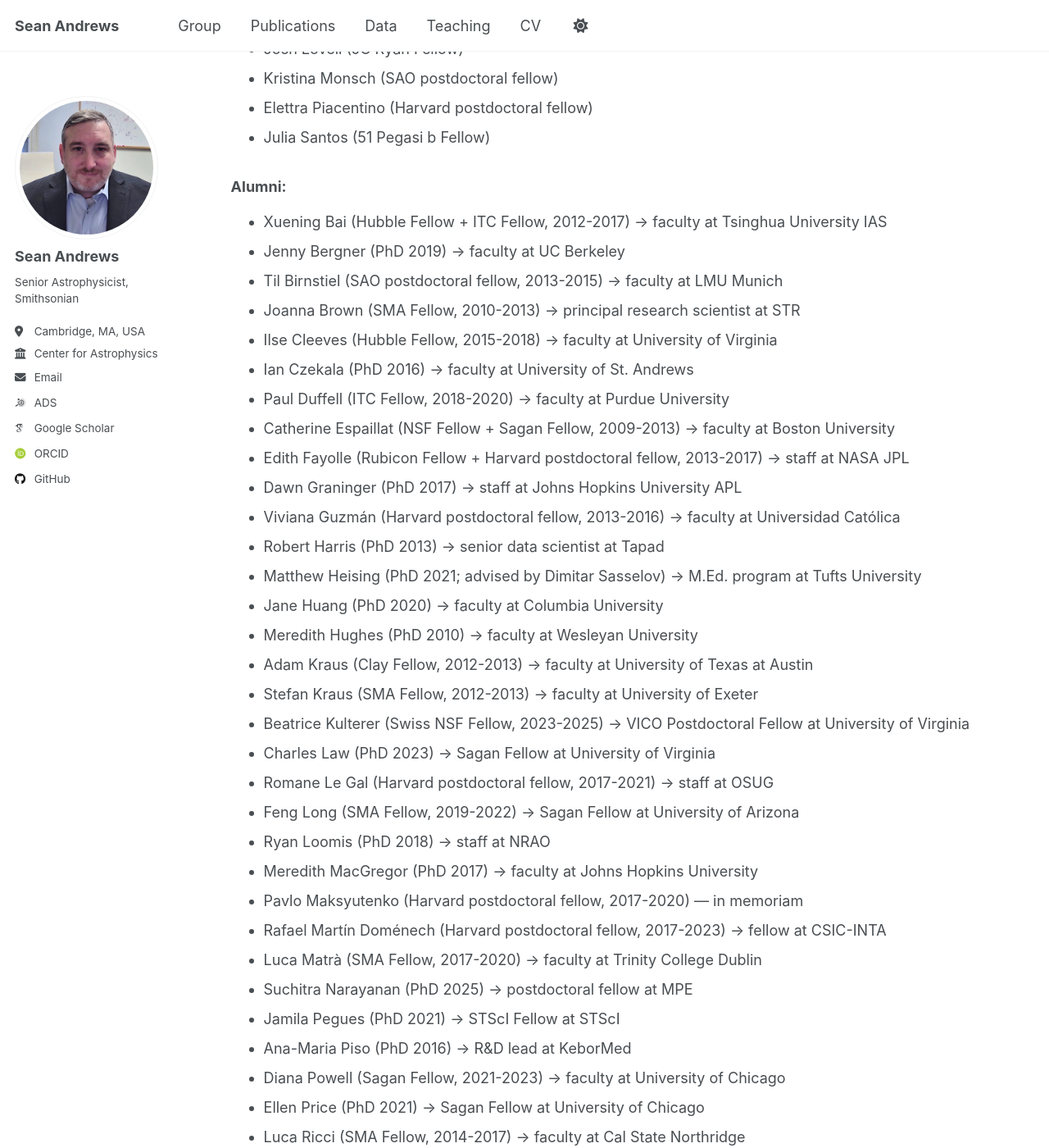
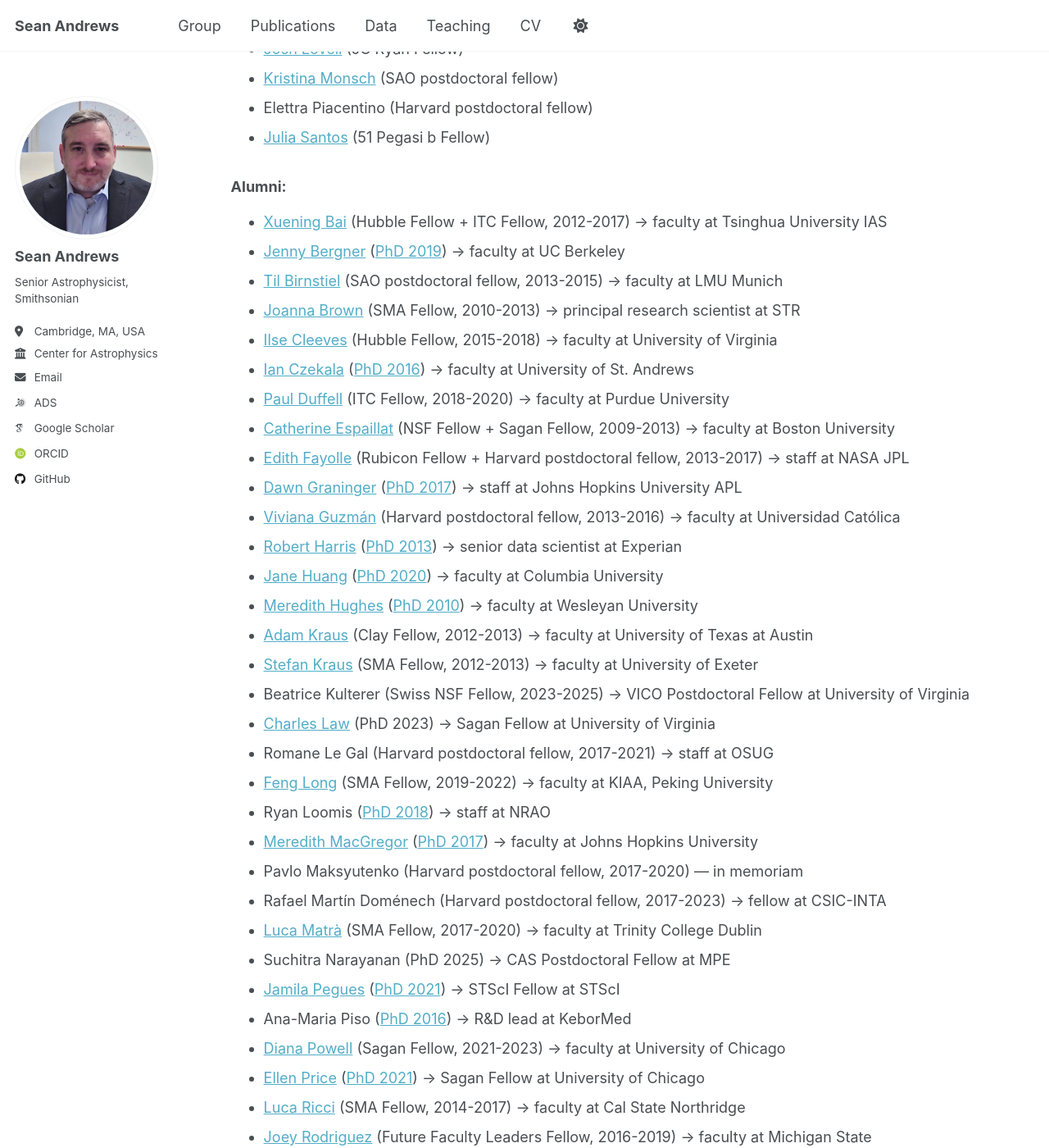
Before and after one commit to seanandrews/seanandrews.github.io, a Jekyll site: the page built from _pages/group.md, in a window 1280 px wide and 1400 px high, scrolled down 754 px. Shown: the whole window at 82% size. Built offline with Jekyll 4.4.1, drawn with Linux system fonts in a browser that asks for light colours; some web fonts are replaced; a script that is not in the unit is left out; some of the changed text lies outside the part shown.

Commit message:
Update group.md

```diff
--- a/_pages/group.md
+++ b/_pages/group.md
@@ -9,7 +9,7 @@ redirect_from:
 
 {% include base_path %}
 
-We run a joint group environment that combines the research programs of three CfA staff members — Sean Andrews, Karin Öberg, and David Wilner — and uses astronomical observations, theory and modeling, and laboratory astrochemistry experiments to learn about (star and) planet formation.
+We run a joint group environment that combines the research programs of three CfA staff members — [Sean Andrews](https://seanandrews.github.io), [Karin Öberg](https://karinoberg.cfa.harvard.edu), and [David Wilner](https://lweb.cfa.harvard.edu/~dwilner/) — and uses astronomical observations, theory and modeling, and laboratory astrochemistry experiments to learn about (star and) planet formation.
 
 ### Current Graduate Students:
 
@@ -18,60 +18,59 @@ We run a joint group environment that combines the research programs of three Cf
 - Alexandra McKinnon
 - Jéa Redai
 - Clara Ross
-- Alexia Simon
+- [Alexia Simon](https://alexiasimon.github.io/Alexia-Simon-Astrochemistry/)
 - Elizabeth (Liza) Yunerman
-- Qijia Zhou
+- [Qijia Zhou](https://qijiazhou.github.io)
 
 
 ### Current Postdoctoral Fellows:
 
-- Alice Booth (Clay Fellow)
-- Michelle Brann (Harvard postdoctoral fellow)
-- Jenny Calahan (Kavli-Laukien Origins Fellow)
-- Adolfo Carvalho (SAO postdoctoral fellow)
-- Josh Lovell (JC Ryan Fellow)
-- Kristina Monsch (SAO postdoctoral fellow)
+- [Alice Booth](https://sites.google.com/view/alice-s-booth/) (Clay Fellow)
+- [Michelle Brann](https://www.michellebrann.com) (Harvard postdoctoral fellow)
+- [Jenny Calahan](https://jkcalahan.github.io) (Kavli-Laukien Origins Fellow)
+- [Adolfo Carvalho](https://www.adolfocarvalho.com) (SAO postdoctoral fellow)
+- [Josh Lovell](https://astrojlovell.github.io) (JC Ryan Fellow)
+- [Kristina Monsch](https://sites.google.com/site/kristinamonsch/home) (SAO postdoctoral fellow)
 - Elettra Piacentino (Harvard postdoctoral fellow)
-- Julia Santos (51 Pegasi b Fellow)
+- [Julia Santos](https://juliacsantos.com) (51 Pegasi b Fellow)
 
 
 ### Alumni:
 
-- Xuening Bai (Hubble Fellow + ITC Fellow, 2012-2017) → faculty at Tsinghua University IAS
-- Jenny Bergner (PhD 2019) → faculty at UC Berkeley
-- Til Birnstiel (SAO postdoctoral fellow, 2013-2015) → faculty at LMU Munich
-- Joanna Brown (SMA Fellow, 2010-2013) → principal research scientist at STR
-- Ilse Cleeves (Hubble Fellow, 2015-2018) → faculty at University of Virginia
-- Ian Czekala (PhD 2016) → faculty at University of St. Andrews
-- Paul Duffell (ITC Fellow, 2018-2020) → faculty at Purdue University
-- Catherine Espaillat (NSF Fellow + Sagan Fellow, 2009-2013) → faculty at Boston University
-- Edith Fayolle (Rubicon Fellow + Harvard postdoctoral fellow, 2013-2017) → staff at NASA JPL
-- Dawn Graninger (PhD 2017) → staff at Johns Hopkins University APL
-- Viviana Guzmán (Harvard postdoctoral fellow, 2013-2016) → faculty at Universidad Católica
-- Robert Harris (PhD 2013) → senior data scientist at Tapad
-- Matthew Heising (PhD 2021; advised by Dimitar Sasselov) → M.Ed. program at Tufts University
-- Jane Huang (PhD 2020) → faculty at Columbia University
-- Meredith Hughes (PhD 2010) → faculty at Wesleyan University
-- Adam Kraus (Clay Fellow, 2012-2013) → faculty at University of Texas at Austin
-- Stefan Kraus (SMA Fellow, 2012-2013) → faculty at University of Exeter
+- [Xuening Bai](https://i.astro.tsinghua.edu.cn/~xbai/) (Hubble Fellow + ITC Fellow, 2012-2017) → faculty at Tsinghua University IAS
+- [Jenny Bergner](https://jbergner.com) ([PhD 2019](https://ui.adsabs.harvard.edu/abs/2019PhDT.......143B/abstract)) → faculty at UC Berkeley
+- [Til Birnstiel](https://www.physik.lmu.de/observatory/en/research/stars-planets-and-life/planet-formation-and-protoplanetary-disks/) (SAO postdoctoral fellow, 2013-2015) → faculty at LMU Munich
+- [Joanna Brown](https://www.linkedin.com/in/joanna-brown-b1511357) (SMA Fellow, 2010-2013) → principal research scientist at STR
+- [Ilse Cleeves](https://www.astrocleeves.group) (Hubble Fellow, 2015-2018) → faculty at University of Virginia
+- [Ian Czekala](https://iancze.github.io) ([PhD 2016](https://ui.adsabs.harvard.edu/abs/2016PhDT.......260C/abstract)) → faculty at University of St. Andrews
+- [Paul Duffell](https://www.physics.purdue.edu/duffell/members.html) (ITC Fellow, 2018-2020) → faculty at Purdue University
+- [Catherine Espaillat](https://sites.bu.edu/cce/) (NSF Fellow + Sagan Fellow, 2009-2013) → faculty at Boston University
+- [Edith Fayolle](https://science.jpl.nasa.gov/people/fayolle/) (Rubicon Fellow + Harvard postdoctoral fellow, 2013-2017) → staff at NASA JPL
+- [Dawn Graninger](https://www.jhuapl.edu/about/people/dawn-graninger) ([PhD 2017](https://ui.adsabs.harvard.edu/abs/2017PhDT.......214G/abstract)) → staff at Johns Hopkins University APL
+- [Viviana Guzmán](https://vvguzman.com) (Harvard postdoctoral fellow, 2013-2016) → faculty at Universidad Católica
+- [Robert Harris](https://www.linkedin.com/in/robert-harris-94b21831) ([PhD 2013](https://ui.adsabs.harvard.edu/abs/2013PhDT.......231H/abstract)) → senior data scientist at Experian
+- [Jane Huang](http://janehuang.astro.columbia.edu) ([PhD 2020](https://ui.adsabs.harvard.edu/abs/2020PhDT........16H/abstract)) → faculty at Columbia University
+- [Meredith Hughes](https://amhughes.wescreates.wesleyan.edu) ([PhD 2010](https://ui.adsabs.harvard.edu/abs/2010PhDT........59H/abstract)) → faculty at Wesleyan University
+- [Adam Kraus](https://adamkraus.github.io) (Clay Fellow, 2012-2013) → faculty at University of Texas at Austin
+- [Stefan Kraus](http://www.astro.ex.ac.uk/people/kraus/) (SMA Fellow, 2012-2013) → faculty at University of Exeter
 - Beatrice Kulterer (Swiss NSF Fellow, 2023-2025) → VICO Postdoctoral Fellow at University of Virginia
-- Charles Law (PhD 2023) → Sagan Fellow at University of Virginia
+- [Charles Law](https://claw-astro.github.io) (PhD 2023) → Sagan Fellow at University of Virginia
 - Romane Le Gal (Harvard postdoctoral fellow, 2017-2021) → staff at OSUG
-- Feng Long (SMA Fellow, 2019-2022) → Sagan Fellow at University of Arizona
-- Ryan Loomis (PhD 2018) → staff at NRAO
-- Meredith MacGregor (PhD 2017) → faculty at Johns Hopkins University
+- [Feng Long](https://long-feng.github.io) (SMA Fellow, 2019-2022) → faculty at KIAA, Peking University
+- Ryan Loomis ([PhD 2018](https://ui.adsabs.harvard.edu/abs/2018PhDT.......137L/abstract)) → staff at NRAO
+- [Meredith MacGregor](https://physics-astronomy.jhu.edu/directory/meredith-macgregor/) ([PhD 2017](https://ui.adsabs.harvard.edu/abs/2017PhDT.......310M/abstract)) → faculty at Johns Hopkins University
 - Pavlo Maksyutenko (Harvard postdoctoral fellow, 2017-2020) — in memoriam
 - Rafael Martín Doménech (Harvard postdoctoral fellow, 2017-2023) → fellow at CSIC-INTA
-- Luca Matrà (SMA Fellow, 2017-2020) → faculty at Trinity College Dublin
-- Suchitra Narayanan (PhD 2025) → postdoctoral fellow at MPE
-- Jamila Pegues (PhD 2021) → STScI Fellow at STScI
-- Ana-Maria Piso (PhD 2016) → R&D lead at KeborMed
-- Diana Powell (Sagan Fellow, 2021-2023) → faculty at University of Chicago
-- Ellen Price (PhD 2021) → Sagan Fellow at University of Chicago
-- Luca Ricci (SMA Fellow, 2014-2017) → faculty at Cal State Northridge
-- Joey Rodriguez (Future Faculty Leaders Fellow, 2016-2019) → faculty at Michigan State
+- [Luca Matrà](https://lweb.cfa.harvard.edu/~lmatra/) (SMA Fellow, 2017-2020) → faculty at Trinity College Dublin
+- Suchitra Narayanan (PhD 2025) → CAS Postdoctoral Fellow at MPE
+- [Jamila Pegues](https://www.stsci.edu/stsci-research/research-directory/jamila-pegues) ([PhD 2021](https://ui.adsabs.harvard.edu/abs/2021PhDT.........7P/abstract)) → STScI Fellow at STScI
+- Ana-Maria Piso ([PhD 2016](https://ui.adsabs.harvard.edu/abs/2016PhDT.......198P/abstract)) → R&D lead at KeborMed
+- [Diana Powell](https://astrophysics.uchicago.edu/people/profile/diana-powell/) (Sagan Fellow, 2021-2023) → faculty at University of Chicago
+- [Ellen Price](https://emprice.org) ([PhD 2021](https://ui.adsabs.harvard.edu/abs/2021PhDT.........6P/abstract)) → Sagan Fellow at University of Chicago
+- [Luca Ricci](https://academics.csun.edu/faculty/luca.ricci) (SMA Fellow, 2014-2017) → faculty at Cal State Northridge
+- [Joey Rodriguez](https://sites.google.com/site/josepherodriguezjr) (Future Faculty Leaders Fellow, 2016-2019) → faculty at Michigan State
 - Carlos Romero-Mirza (PhD 2025) → ()
-- Katherine Rosenfeld (PhD 2016) → research scientist at Institute for Disease Modeling
-- Rich Teague (SMA Fellow, 2019-2022) → faculty at MIT
-- Anjali Tripathi (PhD 2018) → staff at NASA JPL
-- Takahiro Ueda (JSPS Overseas Fellow, 2024-2025) → faculty at NAOJ
+- Katherine Rosenfeld ([PhD 2016](https://ui.adsabs.harvard.edu/abs/2016PhDT........23R/abstract)) → senior research scientist at The Bill & Melinda Gates Foundation
+- [Rich Teague](https://pfl.mit.edu) (SMA Fellow, 2019-2022) → faculty at MIT
+- [Anjali Tripathi](https://exoplanets.nasa.gov/exep/about/people/) ([PhD 2018](https://ui.adsabs.harvard.edu/abs/2018PhDT........81T/abstract)) → staff at NASA JPL
+- [Takahiro Ueda](https://tueda0202.github.io) (JSPS Overseas Fellow, 2024-2025) → faculty at NAOJ
```
